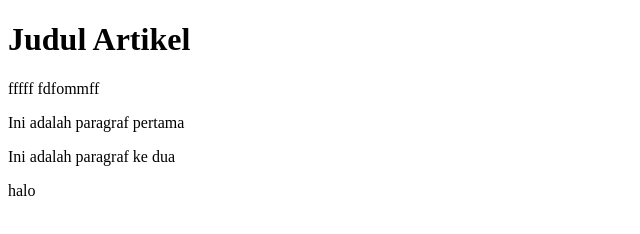
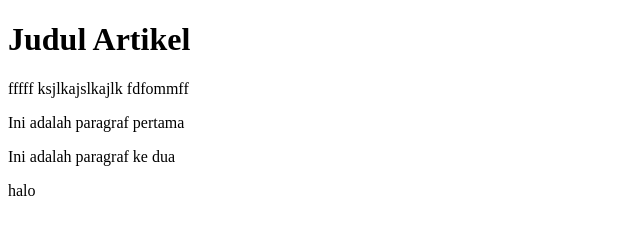
Before and after one commit to stanleyyys/Praktek-06-Github_Stan, a plain HTML site: page index.html in a window 1280 px wide. Shown: the whole page, without its empty margins (0-640 px from the left). Drawn offline with Linux system fonts and the light colour scheme.

Commit message:
Update index.html

```diff
--- a/index.html
+++ b/index.html
@@ -8,6 +8,7 @@
 <body>
     <h1>Judul Artikel</h1>
 fffff
+    ksjlkajslkajlk
     fdfommff
     <p>Ini adalah paragraf pertama</p>
     <p>Ini adalah paragraf ke dua</p>
```
